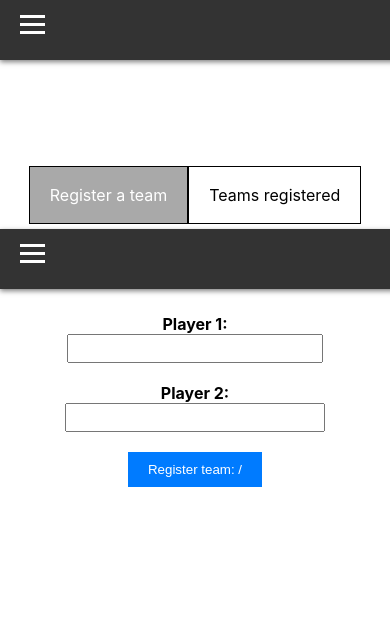
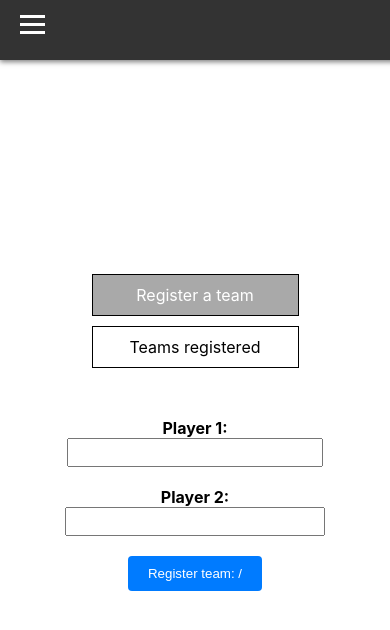
Before and after one commit to Henning-M/bvb-tools_v02, a React (Create React App) app in the folder frontend/: page /team-registration in a window 390 px wide. Shown: the top 630 px of the page. Built offline with nearby package versions, Linux system fonts and the light colour scheme; no server answers.

Commit message:
Minor style updates to nav, team reg. to enhance behavior on smaller screens

```diff
--- a/frontend/src/components/RegisterTeam.js
+++ b/frontend/src/components/RegisterTeam.js
@@ -1,7 +1,7 @@
 import React, { useState, useEffect } from 'react';
 import { useFeatureToggle } from '../contexts/FeatureToggleContext';
 // import { useNavigate } from 'react-router-dom';
-import Navigation from './Navigation';
+// import Navigation from './Navigation';
 import '../styles/RegisterTeam.css';
 
 function RegisterTeam() {
@@ -129,7 +129,7 @@ function RegisterTeam() {
 
     return (
         <div>
-        <Navigation />
+        {/* <Navigation /> */}
 
             <div className="registerteam-container">
                 {/* <div className="registerteam-header">
--- a/frontend/src/styles/RegisterTeam.css
+++ b/frontend/src/styles/RegisterTeam.css
@@ -1,4 +1,5 @@
-.registerteam-container {  display: grid;
+.registerteam-container {
+    display: grid;
     grid-template-columns: 1fr;
     grid-template-rows: auto auto auto;
     gap: 5px 0px;
@@ -42,6 +43,7 @@
     color: white;
     border: none;
     cursor: pointer;
+    border-radius: 4px;
     width: auto;
     box-sizing: border-box;
 }
--- a/frontend/src/styles/TeamRegistration.css
+++ b/frontend/src/styles/TeamRegistration.css
@@ -1,14 +1,15 @@
 .teamregistration-container {
   margin-top: 10vh; /* Making space for Nav */
-  height: 90vh; /* Adjust height to fit the viewport minus the nav space */
+  height: auto; /* Adjust height to fit the content */
   display: grid;
   grid-template-columns: 1fr;
-  grid-template-rows: auto auto 80vh;
-  gap: 5px;
+  grid-template-rows: auto auto auto;
+  gap: 20px;
   grid-template-areas:
     "page-header"
     "page-body-nav"
     "page-body";
+  padding: 20px; /* Add some padding for smaller screens */
 }
 
 .teamregistration-header {
@@ -29,6 +30,8 @@
   margin: 0;
   padding: 0;
   display: flex;
+  flex-wrap: wrap; /* Allow buttons to wrap to the next line if needed */
+  justify-content: center; /* Center the buttons horizontally */
 }
 
 .teamregistration-nav li {
@@ -41,6 +44,7 @@
   color: black;
   border: 1px solid black; /* Optional: adds border to buttons */
   transition: background-color 0.3s, color 0.3s;
+  margin: 5px; /* Add some margin between buttons */
 }
 
 .teamregistration-nav li.selected {
@@ -52,3 +56,14 @@
 .teamregistration-nav li:hover {
   background-color: lightgray;
 }
+
+@media (max-width: 768px) {
+  .teamregistration-container {
+    margin-top: 20vh; /* Adjust margin for smaller screens */
+    height: auto; /* Adjust height to fit the content */
+  }
+
+  .teamregistration-nav li {
+    flex-basis: calc(50% - 10px); /* Make buttons half-width on smaller screens */
+  }
+}
```
